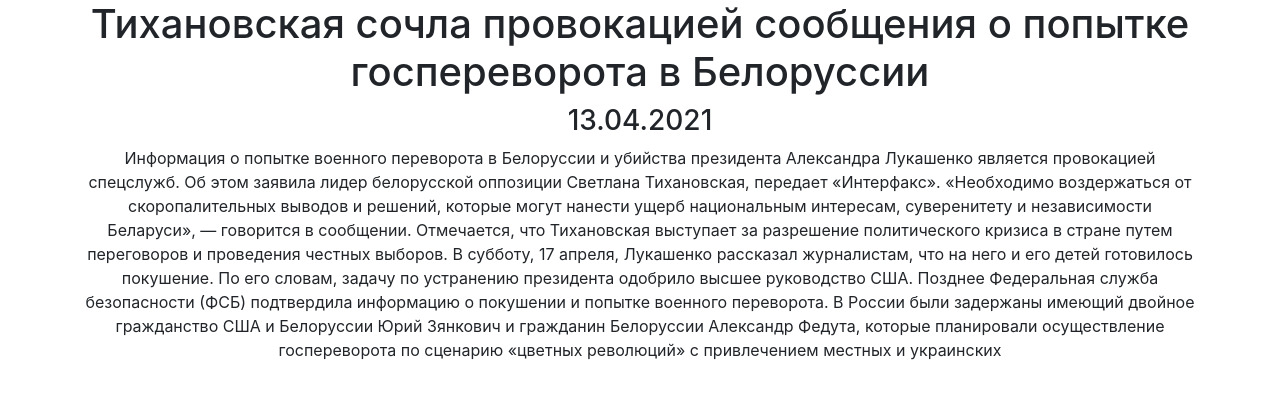
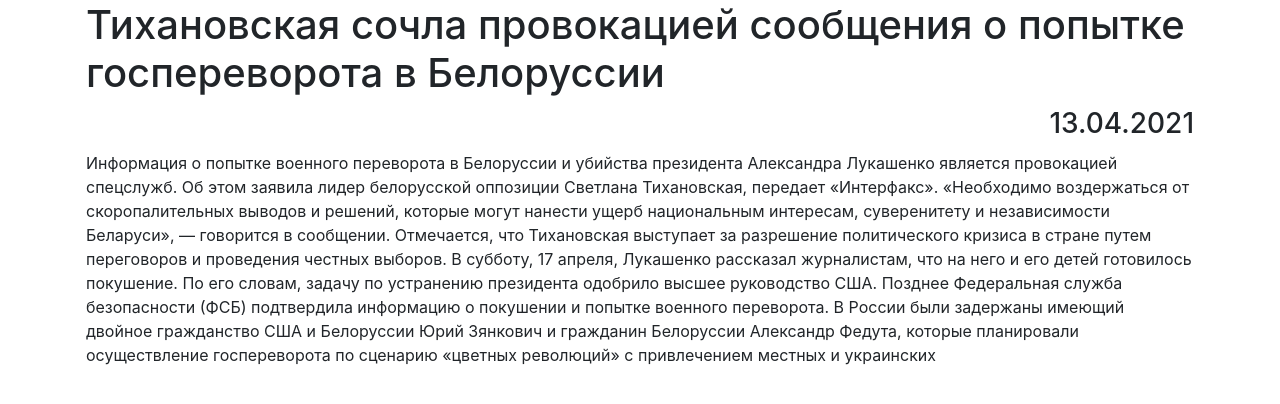
Before and after one commit to GitSid2k/NewsPaperNew, a Django app: page /news/1 in a window 1280 px wide. Shown: the part 56-460 px from the top of the page. Run offline with Django 3.2, Linux system fonts and the light colour scheme; data comes from the database, SQL or seed files in the repository; some libraries are stand-ins or nearby versions.

Commit message:
NewsTable -2

```diff
--- a/templates/newsitem.html
+++ b/templates/newsitem.html
@@ -11,13 +11,18 @@
 
     <table>
         <tr>
+            <td align="left">
             <h1>{{ newsitem }}</h1>
+            </td>
         </tr>
         <tr>
-            <h3>{{ newsitem.post_datetime|date:'d.m.Y' }}</h3>
+            <td align="right">
+                <h3>{{ newsitem.post_datetime|date:'d.m.Y' }}</h3>
+            </td>
         </tr>
         <tr>
-            {{ newsitem.post_content }}
+            <td align="left">{{ newsitem.post_content }}
+            </td>
         </tr>
     </table>
 {% endblock content %}
```
